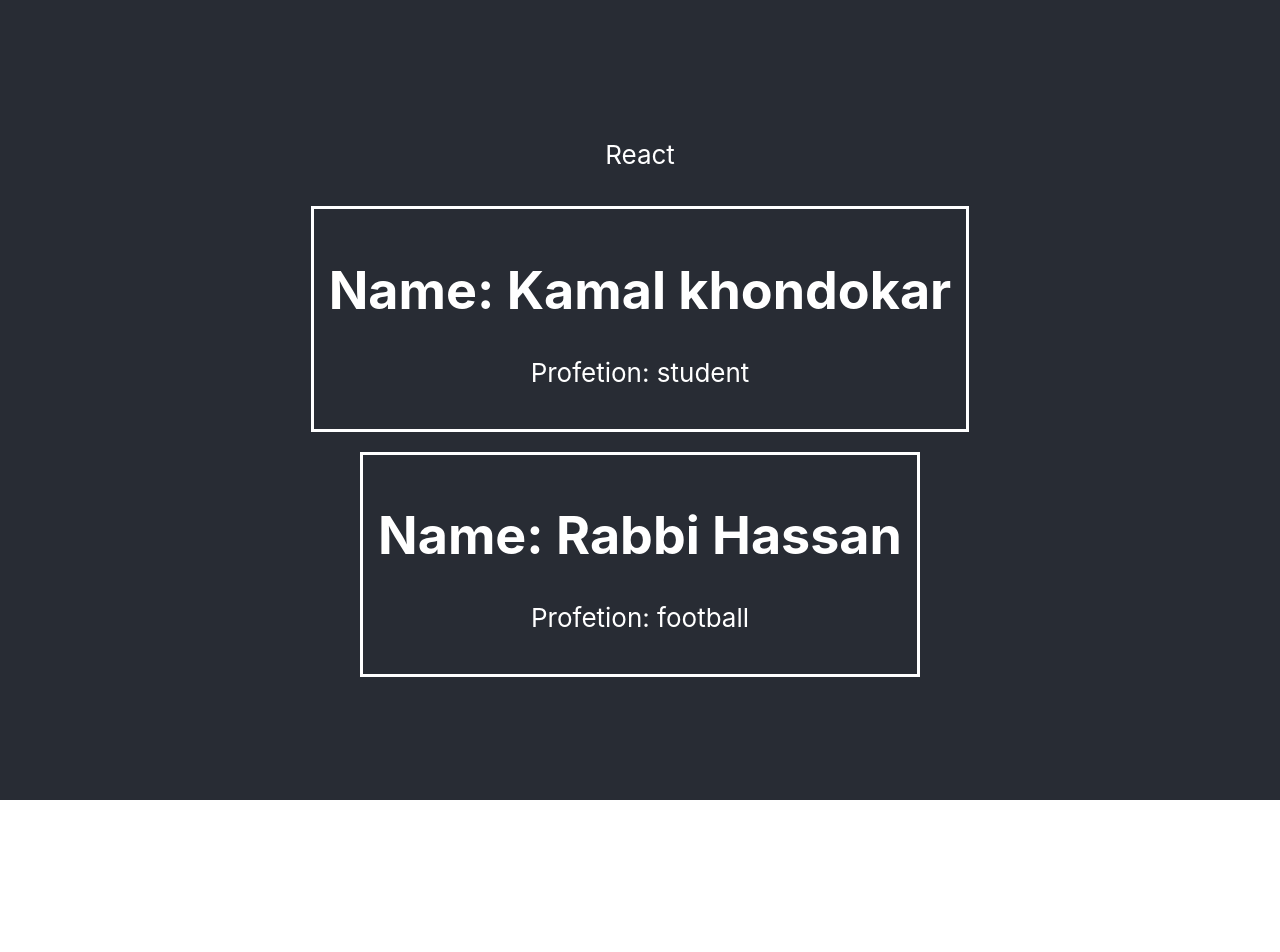
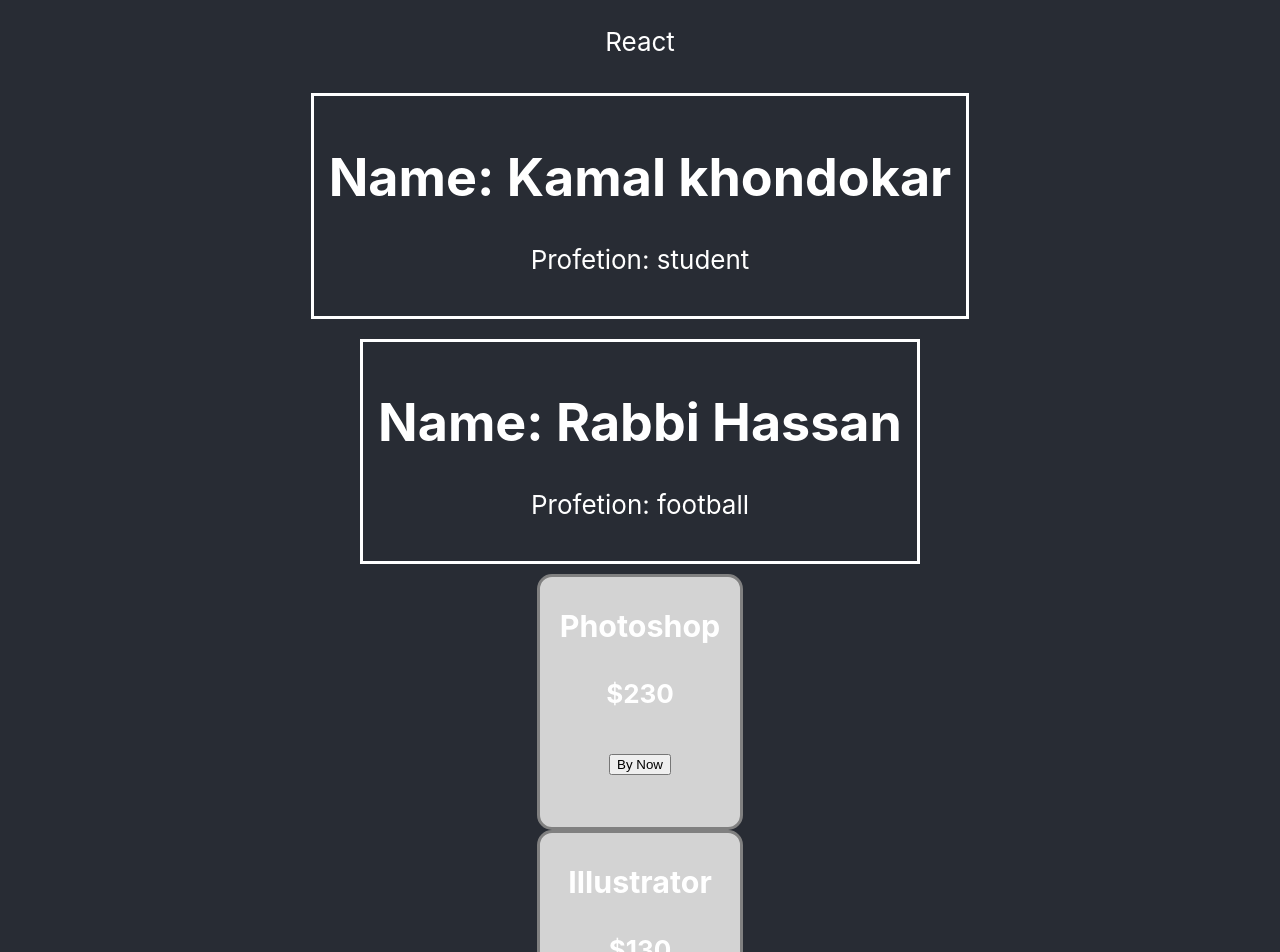
Before and after one commit to Momenuzzaman/React-Core-Concept, a React (Create React App) app: page / in a window 1280 px wide. Shown: the top 952 px of the page. Before the commit the page ends 800 px from the top, so only its background shows below. Built offline with nearby package versions, Linux system fonts and the light colour scheme.

Commit message:
pass object to components and access oblect

```diff
--- a/src/App.js
+++ b/src/App.js
@@ -2,16 +2,41 @@ import logo from './logo.svg';
 import './App.css';
 
 function App() {
+  let products = [
+    {name : "Photoshop",price : "$230"},
+    {name : "Illustrator",price : "$130"},
+    {name : "PDF",price : "$50"}
+
+  ]
   return (
     <div className="App">
       <header className="App-header">
        <p>React</p>
        <Person name="Kamal khondokar" job="student" ></Person>
        <Person name="Rabbi Hassan" job="football"></Person>
-
+       <Product product= {products[0]}></Product>
+       <Product product= {products[1]}></Product>
+       <Product product= {products[2]}></Product>
       </header>
     </div>
   );
+}
+function Product(props){
+  const productStyle = {
+    border : "3px solid gray",
+    borderRadius : "15px",
+    backgroundColor :"lightgray",
+    height : "250px",
+    width :"200px",
+    float : "left"
+  }
+  return (
+    <div style ={productStyle}>
+      <h3>{props.product.name}</h3>
+      <h4>{props.product.price}</h4>
+      <button>By Now</button>
+    </div>
+  )
 }
 function Person(props){
   let personalStyle = {
```
